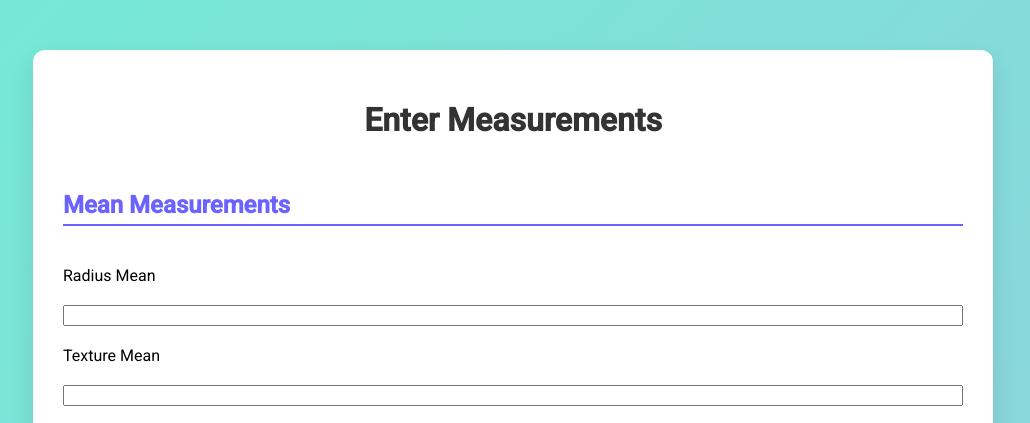
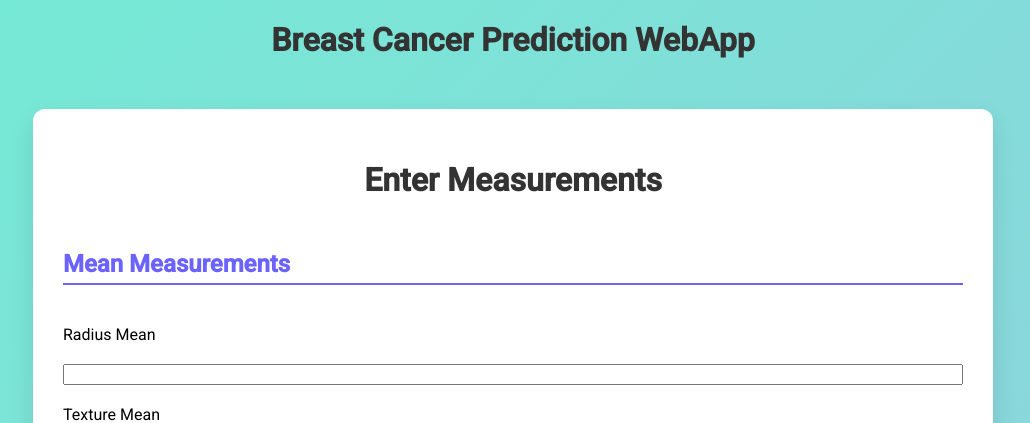
Before and after one commit to Alokxt/Breast_Cancer_Prediction, a Flask app: page / in a window 1280 px wide. Shown: the top 423 px of the page, without its empty margins (127-1157 px from the left). Run offline with Flask 3, Linux system fonts and the light colour scheme; parts of the project's set-up code (start-up, migrations or seed data) failed here and were passed over.

Commit message:
template fixes

```diff
--- a/templates/index.html
+++ b/templates/index.html
@@ -20,6 +20,10 @@
         border-radius: 12px;
         padding: 30px;
         box-shadow: 0 10px 25px rgba(0,0,0,0.1);
+    }
+    .headline{
+        text-align: center;
+        color: #6C63FF;
     }
 
     h1 {
@@ -103,7 +107,13 @@
             <h1>{{ prediction_text }}</h1>
         {% endif %}
     </div>
+
+    <div class="headline">
+            <h1>Breast Cancer Prediction WebApp</h1>
+    </div>
     <div class="container">
+
+
         <h1>Enter Measurements</h1>
         <form action="/predict" method="post">
 
```
